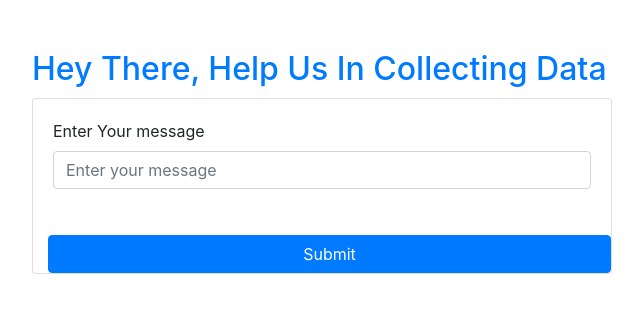
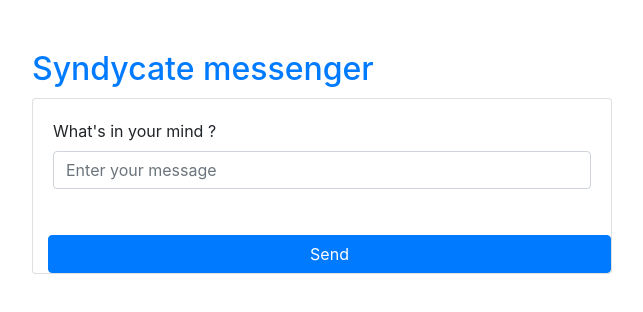
Before and after one commit to THN-SWE/firebase-messaging-prototype, a plain HTML site: page index.html in a window 1280 px wide. Shown: the whole page, without its empty margins (318-961 px from the left). Drawn offline with nearby package versions, Linux system fonts and the light colour scheme; no server answers.

Commit message:
first commit

```diff
--- a/index.html
+++ b/index.html
@@ -11,17 +11,17 @@
 </head>
 
 <body class="container" style="margin-top: 50px; width: 50%; height:auto;">
-  <h2 class="text-primary" style="margin-left: 15px; margin-bottom: 10px">Hey There, Help Us In Collecting Data</h2>
+  <h2 class="text-primary" style="margin-left: 15px; margin-bottom: 10px">Syndycate messenger</h2>
   <form class="container" id="contactForm">
     <div class="card">
       <div class="card-body">
         <div class="form-group">
-          <label for="name">Enter Your message</label>
+          <label for="name">What's in your mind ?</label>
           <input type="text" class="form-control" id="name" placeholder="Enter your message">
         </div>
 
     </div>
-      <button type="submit" class="btn btn-primary" style="margin-left: 15px; margin-top: 10px">Submit</button>
+      <button type="submit" class="btn btn-primary" style="margin-left: 15px; margin-top: 10px">Send</button>
     </div>
   </form>
  <div class="container messages" id="messages">
```
